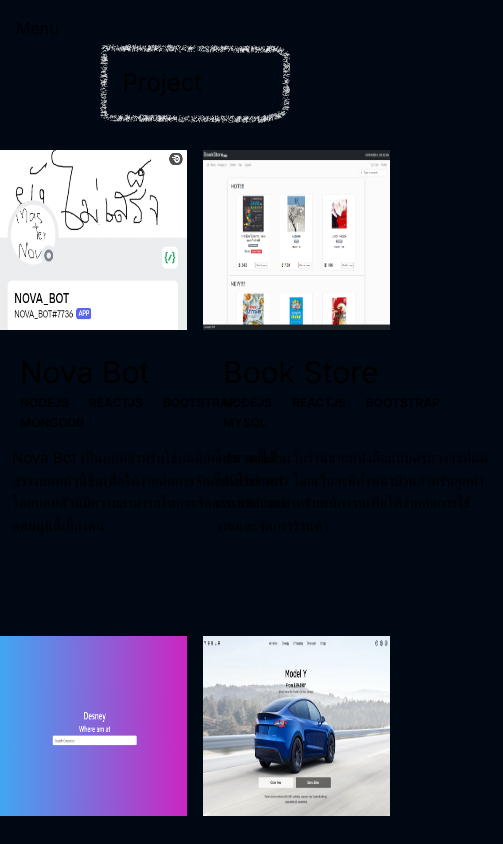
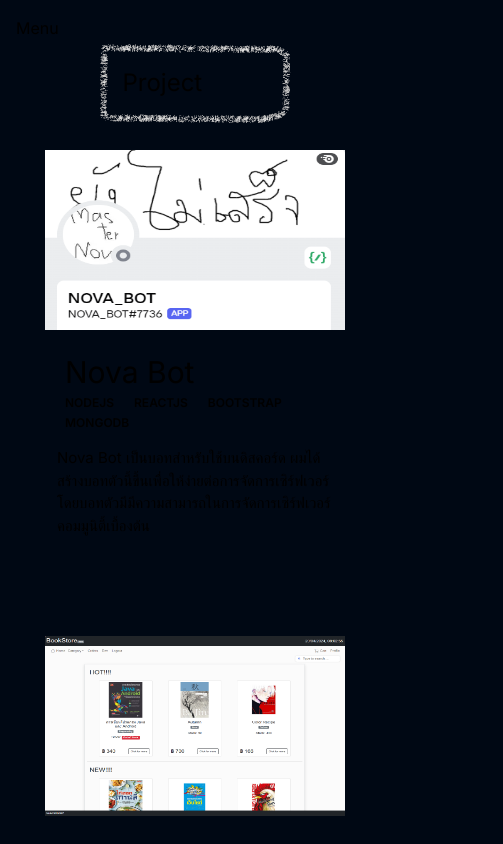
Before and after one commit to newweww/portfolio, a Next.js app: page /pages/1/project in a window 390 px wide. Shown: the top 844 px of the page, 503 px wide, since content can reach past the window. Built offline with nearby package versions, Linux system fonts and the light colour scheme.

Commit message:
change layput in projects

```diff
--- a/app/pages/[theme]/project/page.js
+++ b/app/pages/[theme]/project/page.js
@@ -24,7 +24,7 @@
                     </Fade>
                     <br />
                     <div className='flex'>
-                        <div className='gap-4 grid grid-cols-2 justify-center'>
+                        <div className='gap-4 grid 2xl:grid-cols-2 xl:grid-cols-2 md:grid-cols-2 sm:grid-cols-2 justify-center'>
                             <Fade delay={200} triggerOnce >
                                 <div className={`flex flex-col w-1/2 border-${theme} hover-zoom`} style={{ width: '100%', height: '470px' }} onClick={() => router.push(`/pages/${theme}/projects/nova-bot`)}>
                                     <div className='flex justify-center' style={{ height: '180px' }}>
```
